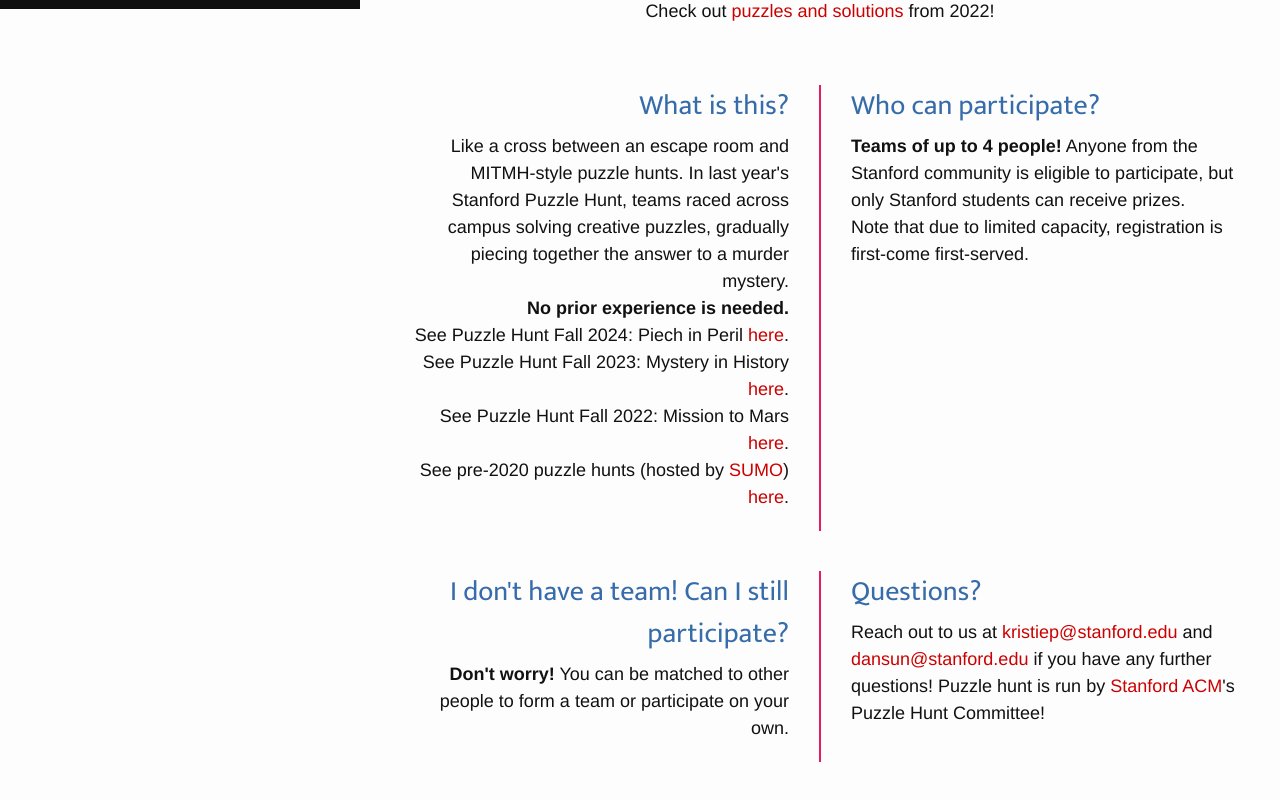
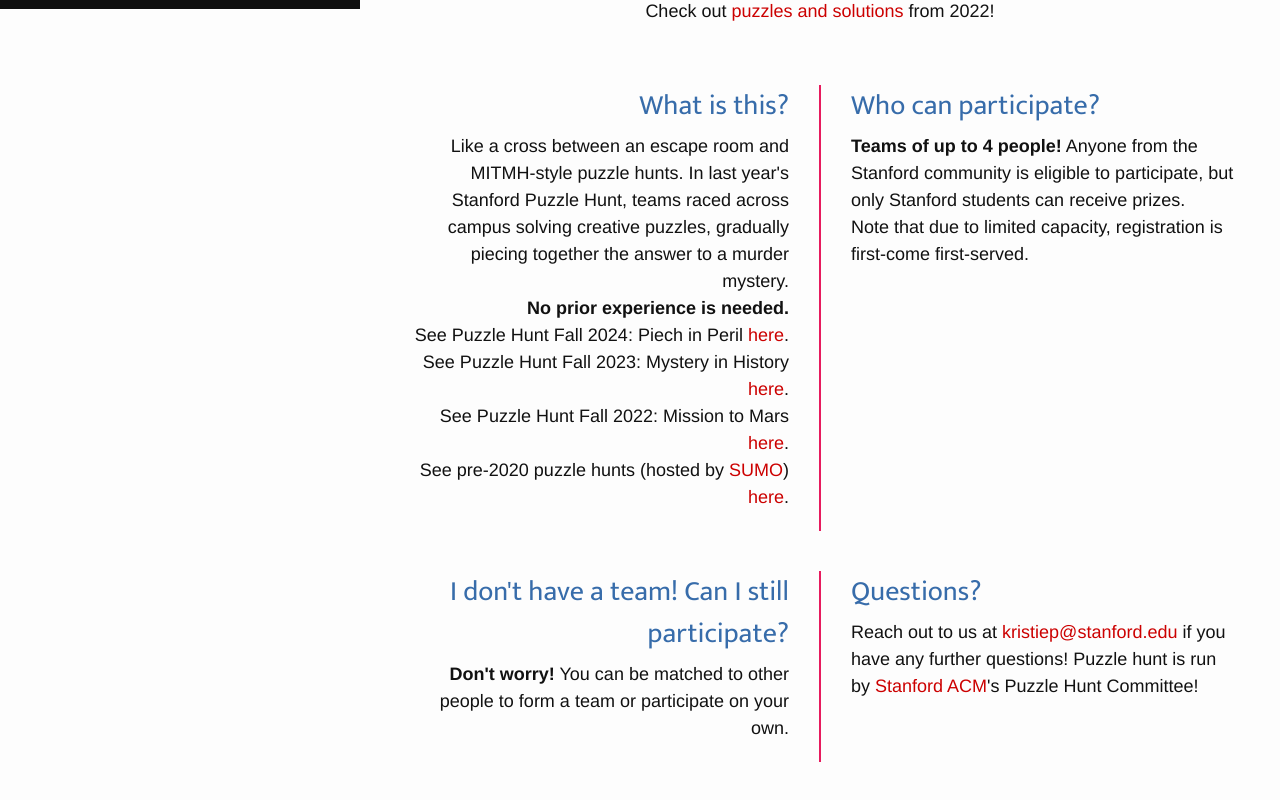
Before and after one commit to EricCui2005/Stanford-ACM, a Next.js app: page /puzzleHunt in a window 1280 px wide. Shown: the part 951-1751 px from the top of the page. Built offline with nearby package versions, Linux system fonts and the light colour scheme.

Commit message:
deploy: StanfordACM/Stanford-ACM@932cbea44f3af52e68508f97642d36c8d90ebca1

```diff
--- a/pages/puzzleHunt.tsx
+++ b/pages/puzzleHunt.tsx
@@ -212,10 +212,6 @@ export default function PuzzleHunt() {
               <LinkComponent href="mailto:kristiep@stanford.edu">
                 kristiep@stanford.edu
               </LinkComponent>{' '}
-              and{' '}
-              <LinkComponent href="mailto:dansun@stanford.edu">
-                dansun@stanford.edu
-              </LinkComponent>{' '}
               if you have any further questions! Puzzle hunt is run by{' '}
               <LinkComponent href="/">Stanford ACM</LinkComponent>&apos;s Puzzle
               Hunt Committee!
```
